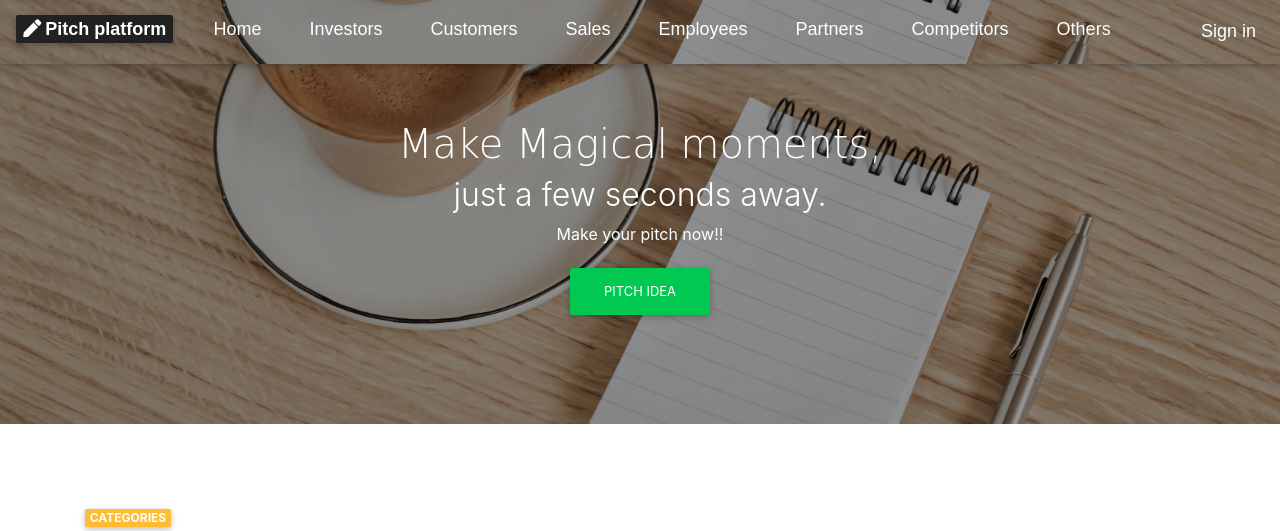
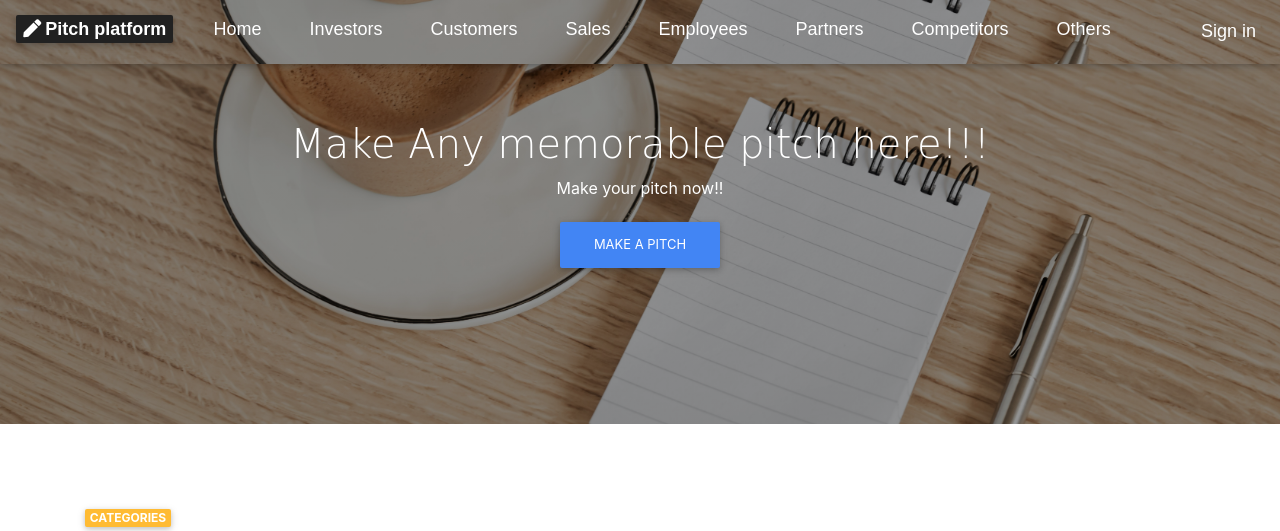
Before and after one commit to HASSAN1A/Pitch-Platform, a Flask app: page / in a window 1280 px wide. Shown: the top 531 px of the page. Run offline with Flask 2, Linux system fonts and the light colour scheme; data that the repository does not hold is empty; some libraries are stand-ins or nearby versions.

Commit message:
add an element

```diff
--- a/app/templates/index.html
+++ b/app/templates/index.html
@@ -5,10 +5,10 @@
   <div class="header text-center">
     <div class="container mt-5 mx-auto">
       <div class="inner text-white pt-5">
-        <h1 class="logo-name">Make Magical moments,</h1>
-        <h2>just a few seconds away.</h2>
+        <h1 class="logo-name">Make Any memorable pitch here!!!</h1>
+
         <p>Make your pitch now!!</p>
-        <a href="{{url_for('main.new_pitch')}}"><button type="button" class="btn btn-success">PITCH IDEA</button></a>
+        <a href="{{url_for('main.new_pitch')}}"><button type="button" class="btn btn-primary">MAKE A PITCH</button></a>
       </div>
     </div>
   </div>
```
